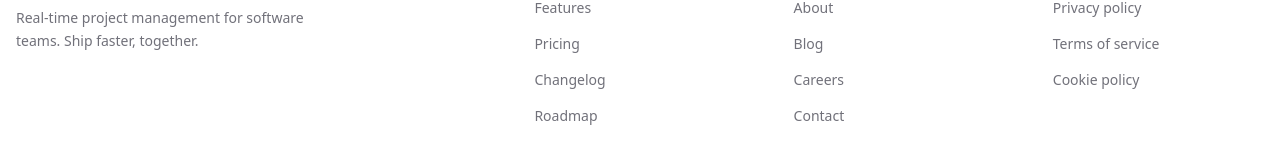
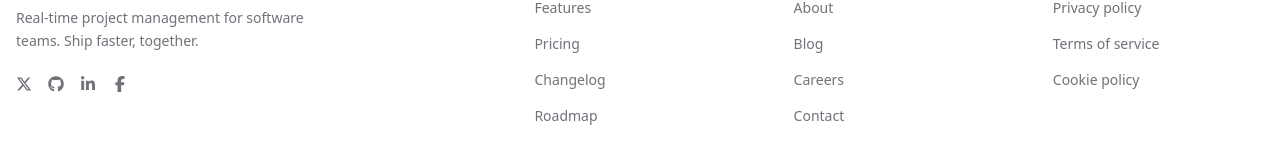
Before and after one commit to awaisfaryad25/DevCollab-FE, a Next.js app: page / in a window 1280 px wide. Shown: the part 4458-4624 px from the top of the page. Built offline with nearby package versions, Linux system fonts and the light colour scheme.

Commit message:
social icons added in footer

```diff
--- a/package.json
+++ b/package.json
@@ -15,6 +15,7 @@
     "next": "16.2.9",
     "react": "19.2.4",
     "react-dom": "19.2.4",
+    "react-icons": "^5.6.0",
     "tailwind-merge": "^3.6.0"
   },
   "devDependencies": {
--- a/src/app/(public)/components/Footer.tsx
+++ b/src/app/(public)/components/Footer.tsx
@@ -1,6 +1,7 @@
 // components/footer/Footer.tsx
 import Link from "next/link";
 import { Box,  } from "lucide-react";
+import { FaGithub, FaLinkedinIn , FaXTwitter, FaFacebookF  } from "react-icons/fa6";
 
 const footerLinks = {
   Product: [
@@ -47,25 +48,35 @@ const Footer = () => {
                 className="text-muted-foreground hover:text-foreground"
                 aria-label="Twitter"
               >
-                {/* <Twitter className="h-4 w-4" /> */}
+                <FaXTwitter />
               </a>
+
               <a
                 href="https://github.com"
                 target="_blank"
                 rel="noopener noreferrer"
-                className="text-muted-foreground hover:text-foreground"
+                className="text-muted-foreground hover:text-[#1b1f23]"
                 aria-label="GitHub"
               >
-                {/* <Github className="h-4 w-4" /> */}
+                <FaGithub />
               </a>
               <a
                 href="https://linkedin.com"
                 target="_blank"
                 rel="noopener noreferrer"
-                className="text-muted-foreground hover:text-foreground"
+                className="text-muted-foreground hover:text-[#0a66c2]"
                 aria-label="LinkedIn"
               >
-                {/* <Linkedin className="h-4 w-4" /> */}
+                <FaLinkedinIn />
+              </a>
+              <a
+                href="https:/facebook.com"
+                target="_blank"
+                rel="noopener noreferrer"
+                className="text-muted-foreground hover:text-[#0866ff]"
+                aria-label="LinkedIn"
+              >
+                <FaFacebookF />
               </a>
             </div>
           </div>
```
Also changed, not shown: 1 other file (tests, documents, lock files or other folders).
